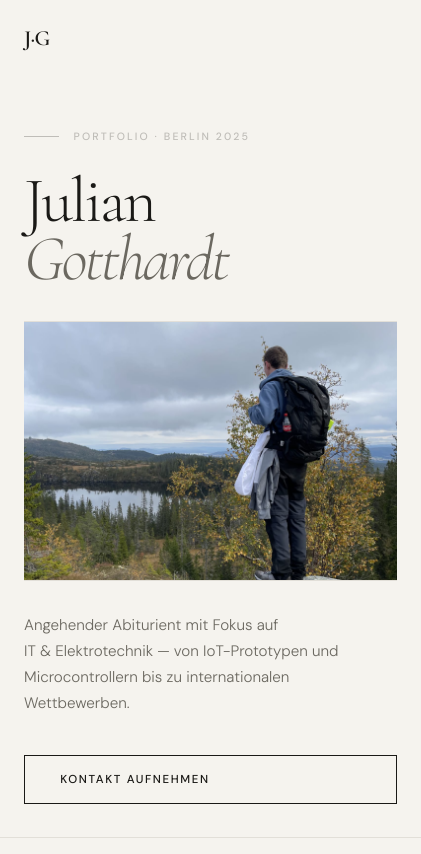
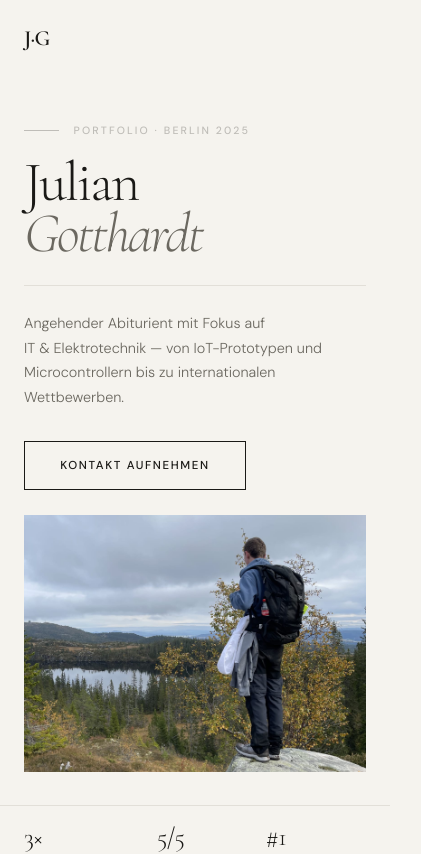
Before and after one commit to Juleo-06/Juleo-06.github.io, a plain HTML site: page index.html in a window 390 px wide. Shown: the top 854 px of the page, 421 px wide, since content can reach past the window. Drawn offline with nearby package versions, Linux system fonts and the light colour scheme.

Commit message:
Add files via upload

```diff
--- a/index.html
+++ b/index.html
@@ -24,42 +24,35 @@
 
 <!-- ── HERO ────────────────────────────────────────────────── -->
 <section id="hero">
-  <div class="hero-body">
 
-    <!-- LEFT: name -->
-    <div class="hero-left">
-      <div class="h-label" data-reveal data-delay="1">
+  <!-- Text row: name left | tagline + cta right -->
+  <div class="hero-top">
+    <div class="hero-left" data-reveal data-delay="1">
+      <div class="h-label">
         <div class="h-label-line"></div>
         <span>Portfolio · Berlin 2025</span>
       </div>
-      <h1 data-reveal data-delay="2">
-        Julian<br><em>Gotthardt</em>
-      </h1>
+      <h1>Julian<br><em>Gotthardt</em></h1>
     </div>
-
-    <!-- CENTER: photo placeholder -->
-    <!-- Ersetze den Inhalt einfach mit: <img src="dein-foto.jpg" alt="Julian Gotthardt"> -->
-    <div class="hero-img-wrap" data-reveal data-delay="3">
-      <svg width="32" height="32" fill="none" stroke="currentColor" stroke-width="1" viewBox="0 0 24 24">
-        <rect x="3" y="3" width="18" height="18" rx="1"/>
-        <circle cx="8.5" cy="8.5" r="1.5"/>
-        <path d="M21 15l-5-5L5 21"/>
-      </svg>
-      <img src="bilder/ich-norwegen.jpeg" alt="">
-    </div>
-
-    <!-- RIGHT: tagline + cta -->
-    <div class="hero-right" data-reveal data-delay="4">
+    <div class="hero-right" data-reveal data-delay="2">
       <p class="hero-desc">
         Angehender Abiturient mit Fokus auf IT&nbsp;&amp;&nbsp;Elektrotechnik —
         von IoT-Prototypen und Microcontrollern bis zu internationalen Wettbewerben.
       </p>
       <a href="#contact" class="btn">Kontakt aufnehmen</a>
     </div>
-
   </div>
 
-  <!-- BOTTOM: stats bar -->
+  <!-- Querformat-Bild — immer landscape via aspect-ratio -->
+  <div class="hero-img-outer">
+    <div class="wrap">
+      <div class="hero-img-wrap" data-reveal data-delay="3">
+        <img src="bilder/ich-norwegen.jpeg" alt="Julian Gotthardt in Norwegen">
+      </div>
+    </div>
+  </div>
+
+  <!-- Stats bar -->
   <div class="hero-bottom">
     <div class="hero-stats" data-reveal data-delay="4">
       <div>
@@ -77,6 +70,7 @@
     </div>
     <div class="scroll-hint" data-reveal data-delay="5">Scroll</div>
   </div>
+
 </section>
 
 <!-- ── ABOUT ───────────────────────────────────────────────── -->
--- a/style.css
+++ b/style.css
@@ -40,24 +40,17 @@ body {
 .serif { font-family: 'Cormorant Garamond', Georgia, serif; }
 
 /* ─── IMAGE FILL ──────────────────────────────────────────── */
-/* Any container that could hold a real image needs this so   */
-/* <img> fills it with object-fit:cover automatically.        */
-.hero-img-wrap,
+/* milestone + project containers use absolute-fill */
 .tl-img,
 .proj-img { position: relative; overflow: hidden; }
 
-.hero-img-wrap > img,
 .tl-img > img,
 .proj-img > img {
   position: absolute;
-  inset: 0;
-  width: 100%;
-  height: 100%;
-  object-fit: cover;
-  display: block;
+  inset: 0; width: 100%; height: 100%;
+  object-fit: cover; display: block;
 }
-/* Hide placeholder icon + label once a real <img> is there */
-.hero-img-wrap > img ~ *,
+/* Hide placeholder once real img present */
 .tl-img > img ~ *,
 .proj-img > img ~ * { display: none; }
 
@@ -107,58 +100,54 @@ nav.up { border-bottom-color: var(--rule); }
 
 /* ─── HERO ────────────────────────────────────────────────── */
 #hero {
-  min-height: 100vh;
-  display: grid;
-  grid-template-rows: 1fr auto;
-  padding-top: 7rem;
+  padding-top: 5.5rem;           /* nav clearance */
   border-bottom: 1px solid var(--rule);
 }
 
-.hero-body {
+/* Text row: name left | desc+btn right */
+.hero-top {
   display: grid;
-  grid-template-columns: 1fr 1.15fr 1fr;
+  grid-template-columns: 1fr 1fr;
   gap: 0;
-  align-items: stretch;
-  max-width: var(--max); margin: 0 auto; width: 100%;
-  padding: 0 var(--pad);
-  padding-bottom: 3vh;
+  max-width: var(--max); margin: 0 auto;
+  padding: clamp(2rem,4vh,4rem) var(--pad) clamp(2rem,4vh,4rem);
+  align-items: end;
+}
+.hero-left {
+  display: flex; flex-direction: column;
+  gap: clamp(1rem,2vh,2rem);
+  padding-right: clamp(1.5rem,3vw,4rem);
+  border-right: 1px solid var(--rule);
+}
+.hero-right {
+  display: flex; flex-direction: column;
+  justify-content: flex-end;
+  padding-left: clamp(1.5rem,3vw,4rem);
 }
 
-/* Left: label at top, name at bottom */
-.hero-left {
-  display: flex; flex-direction: column;
-  justify-content: space-between;
-  padding-right: 2.5rem;
-  padding-top: 1rem;
-  padding-bottom: .5rem;
+/* Landscape image — ALWAYS querformat via aspect-ratio */
+.hero-img-outer {
+  border-bottom: 1px solid var(--rule);
+  padding-bottom: clamp(2rem, 4vh, 3.5rem);
 }
-
-/* Center: photo */
 .hero-img-wrap {
-  border-left: 1px solid var(--rule);
-  border-right: 1px solid var(--rule);
+  width: 100%;
+  aspect-ratio: 4 / 3;
+  overflow: hidden;
   background: var(--white);
   display: flex; flex-direction: column;
   align-items: center; justify-content: center;
   gap: .8rem; color: var(--faint);
   font-size: .64rem; letter-spacing: .14em; text-transform: uppercase;
-  min-height: 400px;
-  transition: background .3s;
-  cursor: default;
 }
-.hero-img-wrap:hover { background: var(--cream); }
-.hero-img-wrap svg { opacity: .28; transition: opacity .3s; }
-.hero-img-wrap:hover svg { opacity: .45; }
+.hero-img-wrap img {
+  width: 100%; height: 100%;
+  object-fit: cover; object-position: center 55%;
+  display: block;
+}
+.hero-img-wrap svg { opacity: .28; }
 
-/* Right: desc + button anchored to bottom */
-.hero-right {
-  display: flex; flex-direction: column;
-  justify-content: flex-end;
-  padding-left: 2.5rem;
-  padding-bottom: .5rem;
-}
-
-.h-label { display: flex; align-items: center; gap: .9rem; margin-bottom: 1.6rem; }
+.h-label { display: flex; align-items: center; gap: .9rem; }
 .h-label-line { width: 2.2rem; height: 1px; background: var(--faint); flex-shrink: 0; }
 .h-label span {
   font-size: .66rem; font-weight: 500;
@@ -166,17 +155,17 @@ nav.up { border-bottom-color: var(--rule); }
 }
 h1 {
   font-family: 'Cormorant Garamond', serif;
-  font-size: clamp(4rem, 9vw, 8rem);
+  font-size: clamp(3.5rem, 8vw, 7.5rem);
   font-weight: 300; line-height: .92; letter-spacing: -.04em;
 }
 h1 em { font-style: italic; color: var(--mid); }
 .hero-desc {
-  font-size: clamp(.95rem, 1.5vw, 1.1rem);
-  color: var(--mid); max-width: 34ch;
-  margin-bottom: 2.4rem; line-height: 1.7;
+  font-size: clamp(.9rem, 1.4vw, 1.05rem);
+  color: var(--mid); max-width: 32ch;
+  margin-bottom: 2rem; line-height: 1.7;
 }
 .btn {
-  display: inline-block;
+  display: inline-block; align-self: flex-start;
   padding: .85rem 2.2rem;
   border: 1px solid var(--ink);
   color: var(--ink); text-decoration: none;
@@ -187,9 +176,10 @@ h1 em { font-style: italic; color: var(--mid); }
 }
 .btn:hover { background: var(--ink); color: var(--cream); }
 
+/* Stats bar below image */
 .hero-bottom {
-  border-top: 1px solid var(--rule);
-  padding: 1.2rem var(--pad);
+  border-top: none;
+  padding: 1.1rem var(--pad);
   max-width: var(--max); margin: 0 auto; width: 100%;
   display: flex; justify-content: space-between; align-items: center;
 }
@@ -197,7 +187,7 @@ h1 em { font-style: italic; color: var(--mid); }
 .stat-val {
   font-family: 'Cormorant Garamond', serif;
   font-size: 2rem; font-weight: 300;
-  letter-spacing: -.03em; line-height: 1; margin-bottom: .25rem;
+  letter-spacing: -.03em; line-height: 1; margin-bottom: .2rem;
 }
 .stat-lbl { font-size: .68rem; letter-spacing: .12em; text-transform: uppercase; color: var(--mid); }
 .scroll-hint {
@@ -403,26 +393,93 @@ a.c-val:hover { color: var(--mid); }
 footer { border-top: 1px solid var(--rule); padding: 1.5rem var(--pad); display: flex; justify-content: space-between; align-items: center; font-size: .7rem; letter-spacing: .07em; color: var(--faint); }
 
 /* ─── RESPONSIVE ──────────────────────────────────────────── */
+
+/* ── Tablet portrait (≤960px) ── */
 @media (max-width: 960px) {
-  .hero-body     { grid-template-columns: 1fr; }
-  .hero-left     { padding-right: 0; padding-bottom: 2rem; }
-  .hero-img-wrap { border-left: none; border-right: none; border-top: 1px solid var(--rule); border-bottom: 1px solid var(--rule); min-height: 260px; }
-  .hero-right    { padding-left: 0; padding-top: 2rem; }
-  .about-grid    { grid-template-columns: 1fr; gap: 3rem; }
-  .skills-wrap   { grid-template-columns: 1fr 1fr; }
-  .skill-col:nth-child(2n)  { border-right: none; }
-  .skill-col:nth-child(n+3) { border-top: 1px solid var(--rule); }
+  /* Hero */
+  .hero-top          { grid-template-columns: 1fr 1fr; gap: 0; }
+  .hero-left         { padding-right: clamp(1rem,2vw,2rem); }
+  .hero-right        { padding-left: clamp(1rem,2vw,2rem); }
+  /* Image stays landscape via aspect-ratio — no override needed */
+
+  /* About */
+  .about-grid { grid-template-columns: 1fr; gap: 3rem; }
+
+  /* Skills */
+  .skills-wrap { grid-template-columns: 1fr 1fr; }
+  .skill-col:nth-child(2n)   { border-right: none; }
+  .skill-col:nth-child(n+3)  { border-top: 1px solid var(--rule); }
+
+  /* Timeline */
   .tl-item  { grid-template-columns: 80px 1px 1fr; gap: 0 1.5rem; }
+  .tl-body  { grid-template-columns: 1fr 160px; }
+
+  /* Projects */
+  .projects-grid { grid-template-columns: 1fr 1fr; }
+
+  /* Contact */
+  .contact-grid { grid-template-columns: 1fr; gap: 3.5rem; }
+}
+
+/* ── Mobile portrait (≤640px) ── */
+@media (max-width: 640px) {
+  /* Nav */
+  .n-links { display: none; }
+
+  /* Hero: stack text vertically */
+  .hero-top {
+    grid-template-columns: 1fr;
+    padding-bottom: clamp(1.5rem, 3vh, 2.5rem);
+  }
+  .hero-left {
+    border-right: none;
+    border-bottom: 1px solid var(--rule);
+    padding-right: 0;
+    padding-bottom: clamp(1.5rem, 3vh, 2rem);
+  }
+  .hero-right {
+    padding-left: 0;
+    padding-top: clamp(1.5rem, 3vh, 2rem);
+  }
+  /* Image stays landscape via aspect-ratio — no override needed */
+
+  /* Stats */
+  .hero-stats   { gap: 2rem; }
+  .stat-val     { font-size: 1.6rem; }
+  .scroll-hint  { display: none; }
+
+  /* Sections */
+  .section { padding: 10vh 0; }
+  .s-head  { margin-bottom: 2.5rem; }
+  .s-num   { font-size: 3rem; }
+
+  /* Skills: 1 col */
+  .skills-wrap { grid-template-columns: 1fr; }
+  .skill-col { border-right: none !important; border-top: 1px solid var(--rule); padding: 1.8rem; }
+  .skill-col:first-child { border-top: none; }
+
+  /* Timeline: hide date + line columns */
+  .tl-item  { grid-template-columns: 1fr; padding: 2rem 0; }
+  .tl-date  { display: none; }
+  .tl-line  { display: none; }
   .tl-body  { grid-template-columns: 1fr; }
   .tl-img   { grid-column: 1; grid-row: auto; min-height: 180px; margin-top: 1.2rem; }
+
+  /* Projects: 1 col */
   .projects-grid { grid-template-columns: 1fr; }
-  .contact-grid  { grid-template-columns: 1fr; gap: 3.5rem; }
+
+  /* Contact */
+  .contact-grid { gap: 2.5rem; }
 }
-@media (max-width: 600px) {
-  .n-links { display: none; }
-  .skills-wrap { grid-template-columns: 1fr; }
-  .skill-col { border-right: none !important; border-top: 1px solid var(--rule); }
-  .skill-col:first-child { border-top: none; }
-  .hero-stats { gap: 2rem; }
-  .stat-val { font-size: 1.5rem; }
+
+/* ── Landscape phone / small tablet landscape (≤900px & short) ── */
+@media (max-width: 900px) and (max-height: 500px) {
+  /* Tighter hero for landscape phones */
+  .hero-top  { padding-top: 1rem; padding-bottom: 1rem; }
+  .hero-img-wrap { aspect-ratio: 21 / 7; }   /* extra wide in landscape phone */
+  .hero-bottom { padding-top: .7rem; padding-bottom: .7rem; }
+  h1 { font-size: clamp(2.4rem, 7vw, 4rem); }
+
+  /* Tighter sections */
+  .section { padding: 8vh 0; }
 }
```
